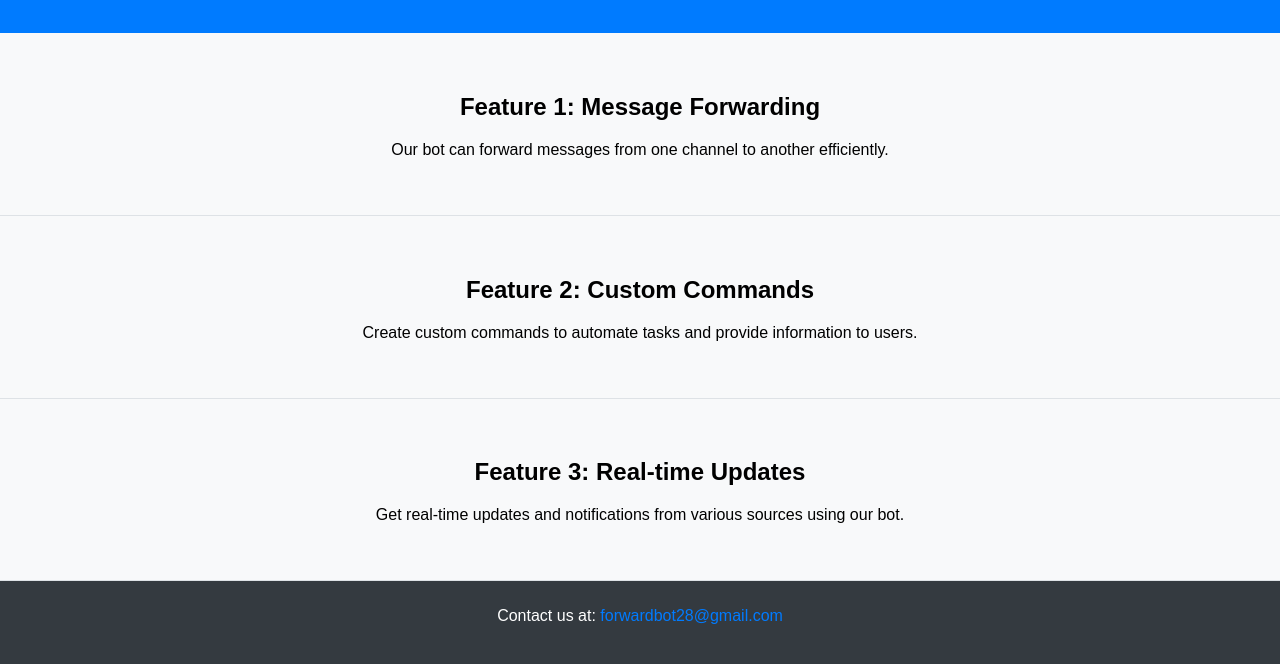
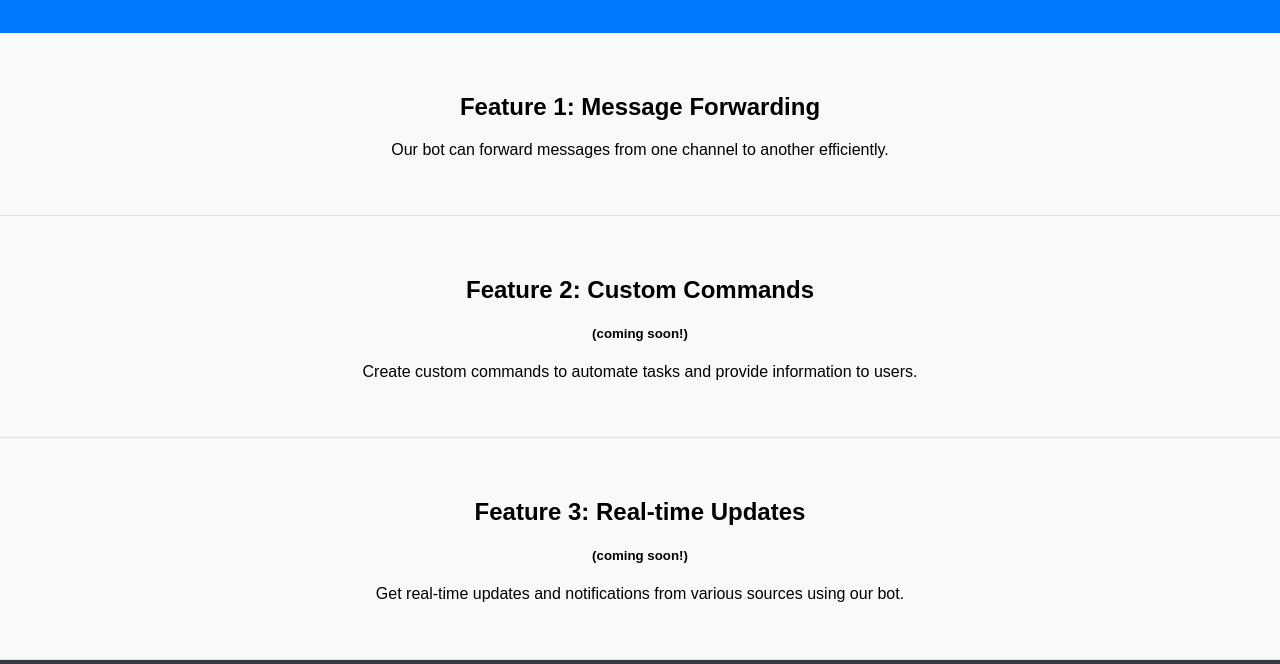
Before and after one commit to Saathvik-Sheerla/botweb, a plain HTML site: page index.html in a window 1280 px wide. Shown: the part 121-785 px from the top of the page. Drawn offline with Linux system fonts and the light colour scheme; a script that the page names is missing.

Commit message:
Update index.html

```diff
--- a/index.html
+++ b/index.html
@@ -15,22 +15,23 @@
     </header>
 
     <section class="feature">
-        <h2>Feature 1: Message Forwarding</h2>
+        <h2>Feature 1: Message Forwarding </h2>
         <p>Our bot can forward messages from one channel to another efficiently.</p>
     </section>
 
     <section class="feature">
-        <h2>Feature 2: Custom Commands</h2>
+        <h2>Feature 2: Custom Commands <h5>(coming soon!)</h5></h2>
         <p>Create custom commands to automate tasks and provide information to users.</p>
     </section>
 
     <section class="feature">
-        <h2>Feature 3: Real-time Updates</h2>
+        <h2>Feature 3: Real-time Updates <h5>(coming soon!)</h5></h2>
         <p>Get real-time updates and notifications from various sources using our bot.</p>
     </section>
 
     <footer>
-        <p>Contact us at: <a href="mailto:forwardbot28@gmail.com">forwardbot28@gmail.com</a></p>
+        <p>Want to be more productive on telegram ? </p>
+        <p>Feel free to reach out to us</p>
     </footer>
 
     <script src="script.js"></script>
```
